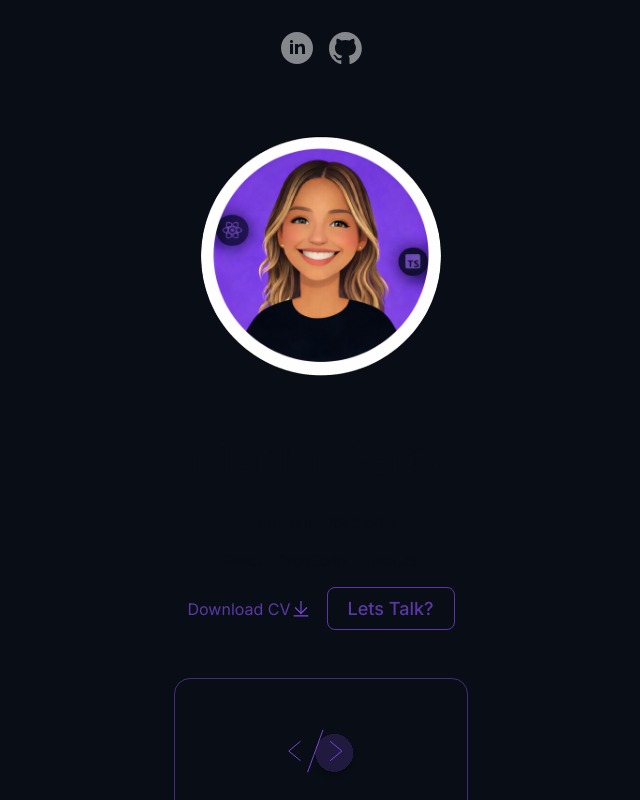
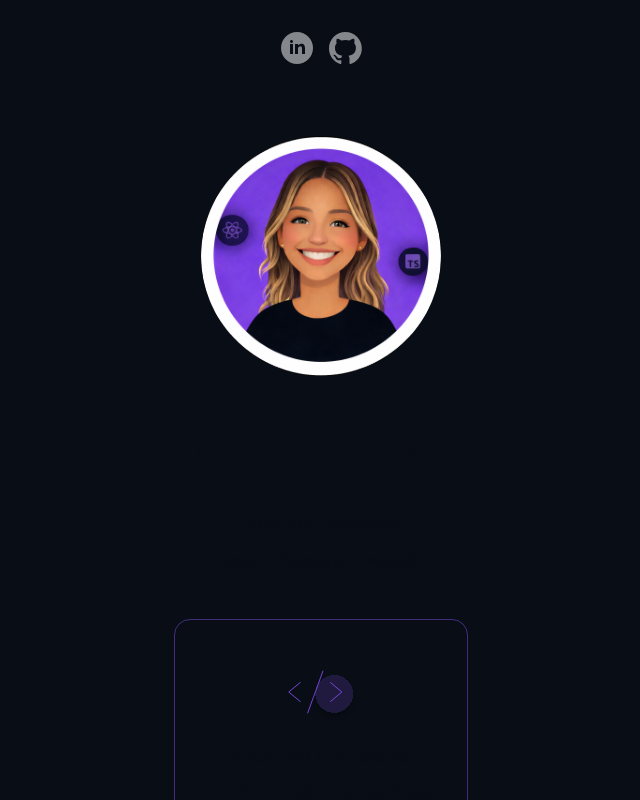
Before and after one commit to maria-eduarda-cagy/front-end-cv-app, a React (Vite) app: page / in a window 1280 px wide. Shown: the top 800 px of the page, without its empty margins (319-959 px from the left). Built offline with nearby package versions, Linux system fonts and the light colour scheme.

Commit message:
chore: comment unfinished code

```diff
--- a/src/App.tsx
+++ b/src/App.tsx
@@ -4,8 +4,8 @@ import "./App.css";
 //components and sections
 import Header from "./sections/header/header";
 import { Text } from "./components/text/text";
-import Download from "./components/download/download";
-import Button from "./components/button/button";
+// import Download from "./components/download/download";
+// import Button from "./components/button/button";
 import Experience from "./components/experience/experience";
 
 //utils
@@ -38,10 +38,10 @@ function App() {
         <Text preset="text">Front-end Developer</Text>
         <Text preset="subtext">React • TypeScript • Next.JS </Text>
       </div>
-      <div className="container-center" id="contact">
+      {/* <div className="container-center" id="contact">
         <Download />
         <Button>Lets Talk?</Button>
-      </div>
+      </div> */}
       <div className="container-center" id="experience">
         <Experience
           src={codeIcon}
```
